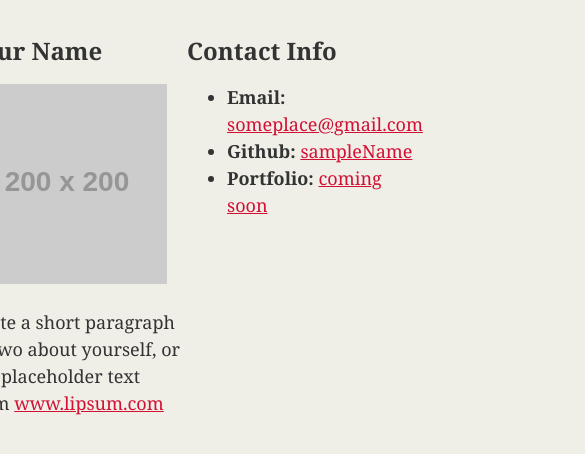
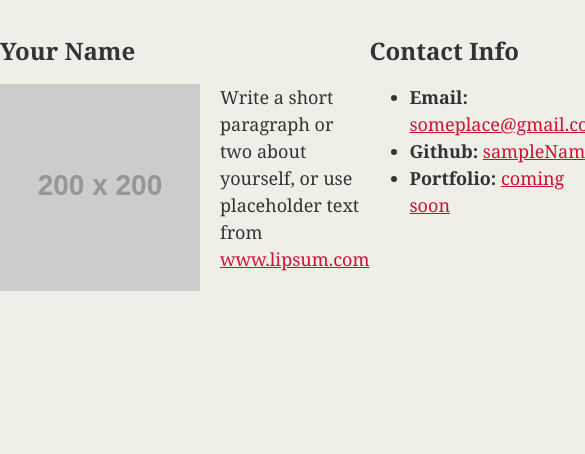
Before and after one commit to partialarts/styled-bio-page, a plain HTML site: page html-bio-with-css.html in a window 390 px wide. Shown: the part 70-524 px from the top of the page, 585 px wide, since content can reach past the window. Drawn offline with Linux system fonts and the light colour scheme; placeholder pictures from the web are drawn by us.

Commit message:
add responsiveness to bio using Flexbox

```diff
--- a/css/style.css
+++ b/css/style.css
@@ -6,6 +6,11 @@ body {
     line-height: 150%;
     color: #333333;
     background-color: #efeee7;
+}
+
+main {
+    margin: auto;
+    max-width: 1024px;
 }
 
 header {
@@ -29,43 +34,25 @@ a {
     color: #d21034;
   }
 
-.flex-container {
-    display: flex;
-    width: auto;
-    justify-content: center;
-    align-items: flex-start;
+p {
+    margin-top: 0px;
 }
 
-/* #main-bio {
-    float: left;
-} */
+.flexContainer {
+    display: flex;
+}
 
-/* .flex-item {
-    align-items: center;
-} */
+.column {
+    display: flex;
+    flex-direction: column;
+}
 
-/* .container-content {
-} */
+#bio-content {
+    max-width: 717px;
+}
 
-/* #main-bio,
-#contact-info,
-#bio-image {
-  float: left;
-} */
-
-/* #main-bio {
-    width: 70%;
-  }
-
-  #contact-info {
-    width: 30%;
-  } */
 
 #bio-image {
     width: 200px;
     margin-right: 20px;
 }
-
-/* #contact-info {
-    width: 30%;
-  } */
--- a/html-bio-with-css.html
+++ b/html-bio-with-css.html
@@ -12,24 +12,23 @@
     <h1>Student Bio</h1>
   </header>
 
-  <div class="flex-container">
-
-    <section id="main-bio">
-
-      <h2>Your Name</h2>
-
+  <main class="flexContainer">
+    <section>
+    <h2>Your Name</h2>
+    <div id="bio-content" class="flexContainer">
       <img id="bio-image" src="https://placehold.it/200x200" alt="Your Name">
-<p>Write a short paragraph or two about yourself, or use placeholder text from <a href="http://www.lipsum.com/">www.lipsum.com</a></p>
+      <p>Write a short paragraph or two about yourself, or use placeholder text from <a href="http://www.lipsum.com/">www.lipsum.com</a></p>
+    </div>
     </section>
-    <section id="contact-info">
+    <section>
       <h2>Contact Info</h2>
-      <ul>
+      <ul class="column">
         <li><strong>Email:</strong> <a href="#">someplace@gmail.com</a></li>
         <li><strong>Github:</strong> <a href="#">sampleName</a></li>
         <li><strong>Portfolio:</strong> <a href="#">coming soon</a></li>
       </ul>
     </section>
-  </div>
+  </main>
 
 </body>
 
```
